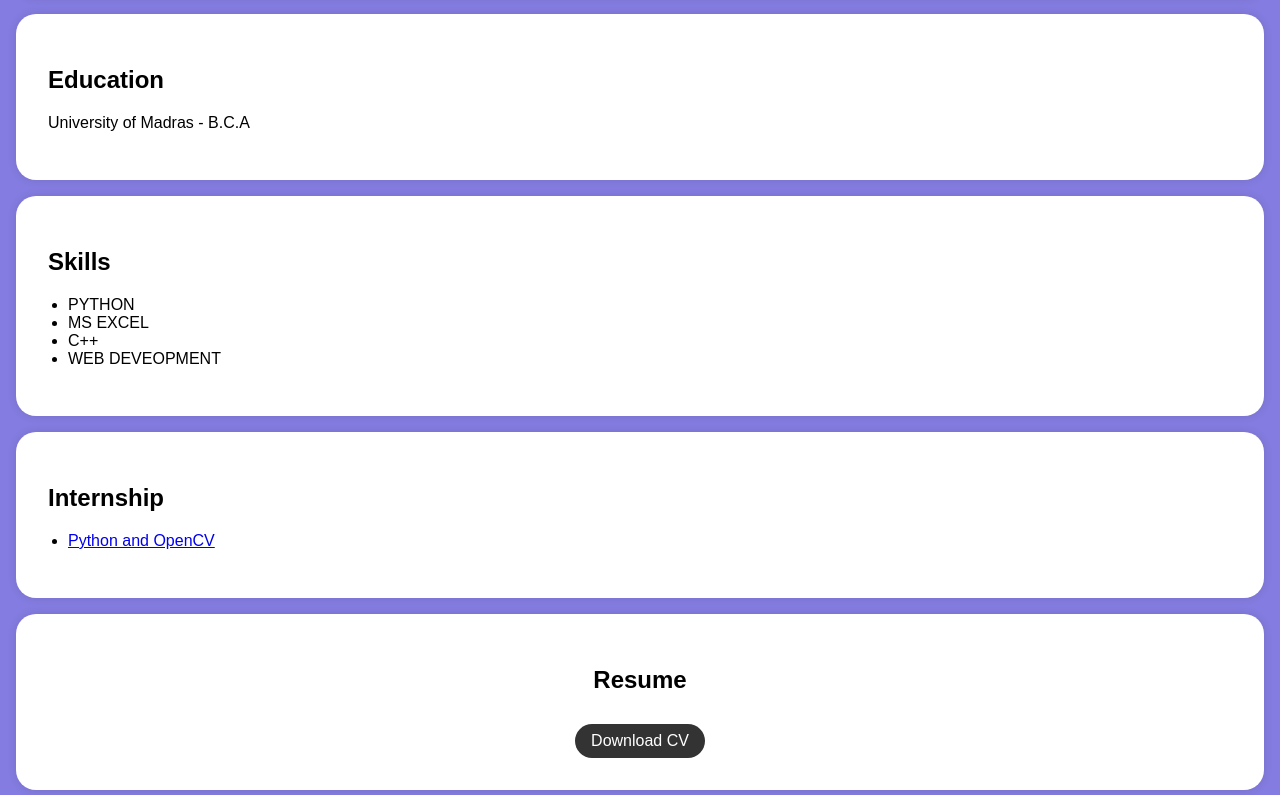
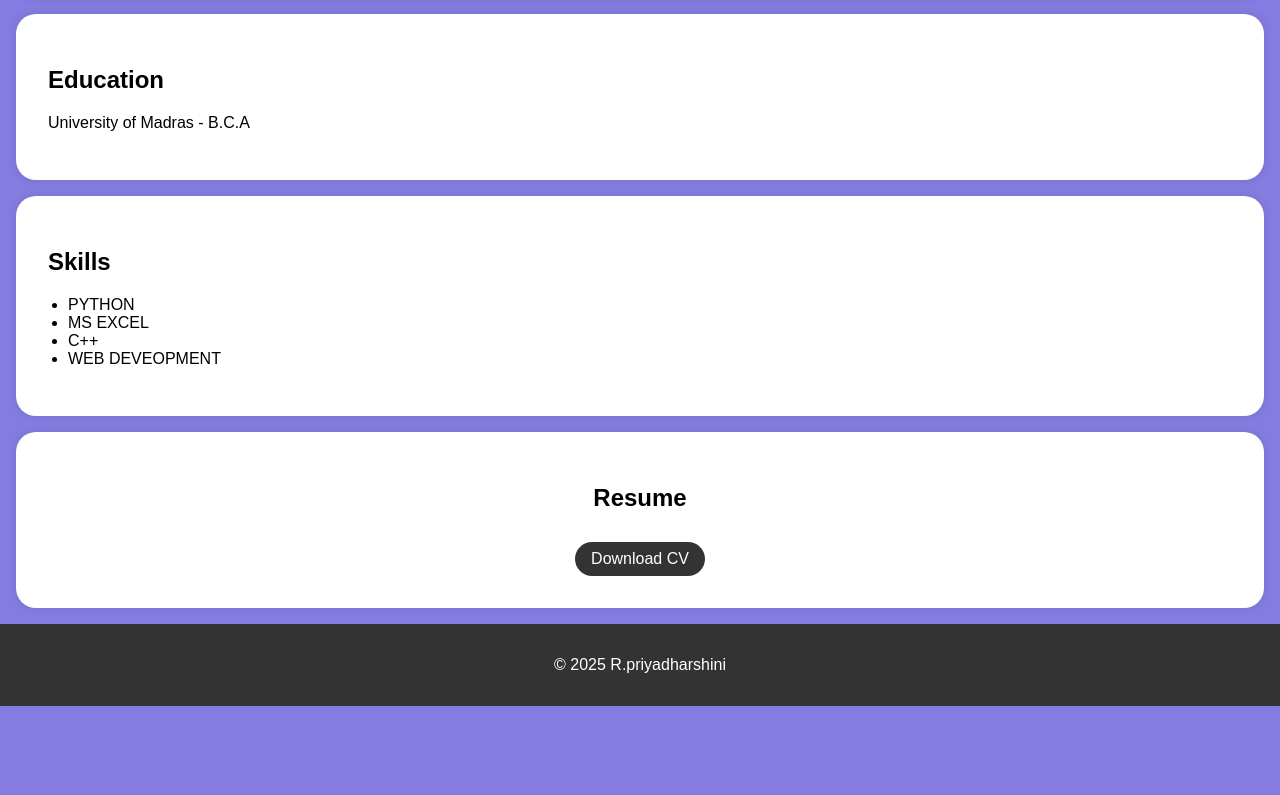
Before and after one commit to priyadharshini232006/repository10, a plain HTML site: page index.html in a window 1280 px wide. Shown: the part 414-1209 px from the top of the page. After the commit the page ends 1120 px from the top, so only its background shows below. Drawn offline with Linux system fonts and the light colour scheme.

Commit message:
Update index.html

```diff
--- a/index.html
+++ b/index.html
@@ -140,15 +140,7 @@
         </div>
     </section>
 
-    <section id="Internship">
-        <div class="section-content">
-            <h2>Internship</h2>
-            <ul>
-                <li><a href="#">Python and OpenCV</a></li>
-               <!-- Add more project links here -->
-            </ul>
-        </div>
-    </section>
+
 
     <section id="resume">
 
```
